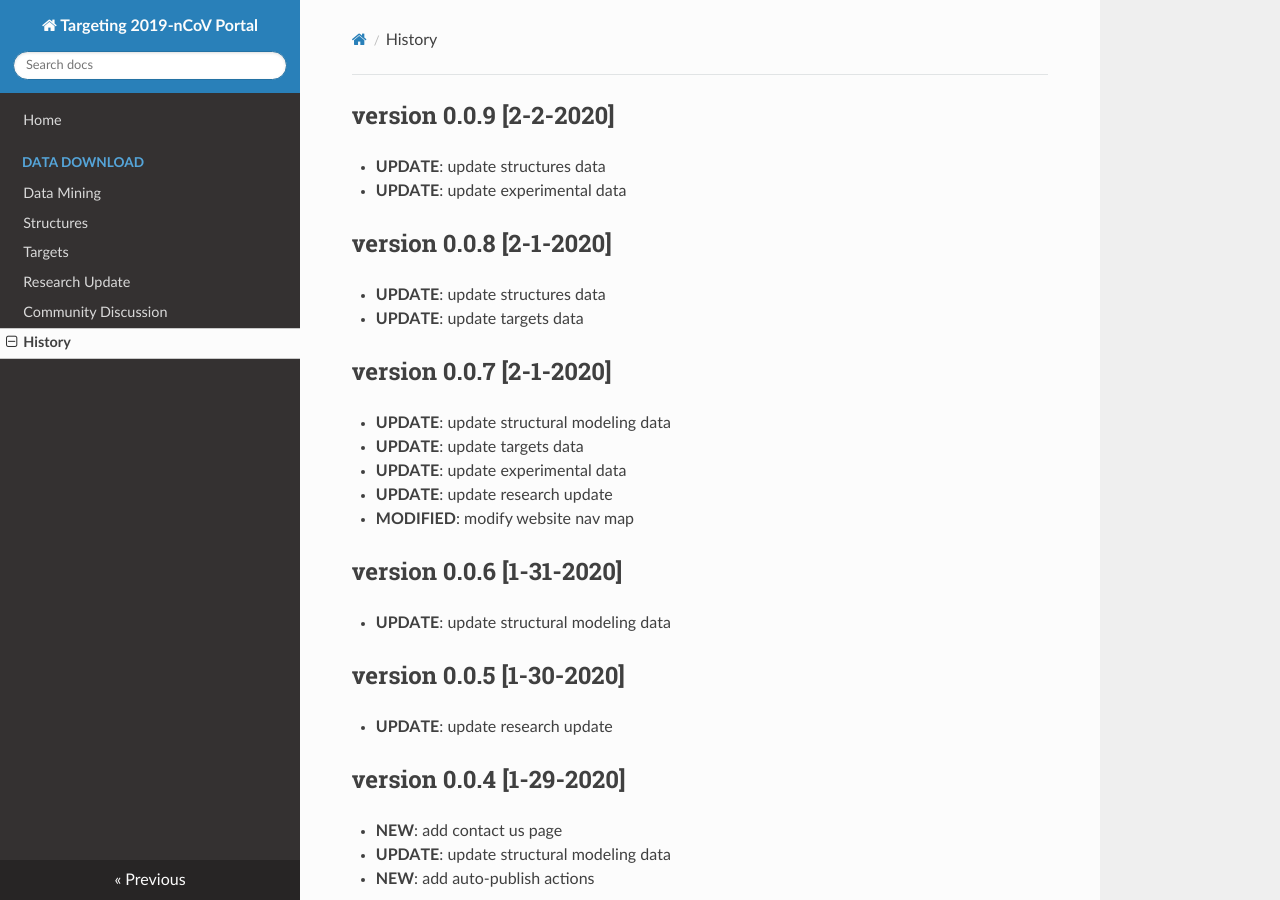
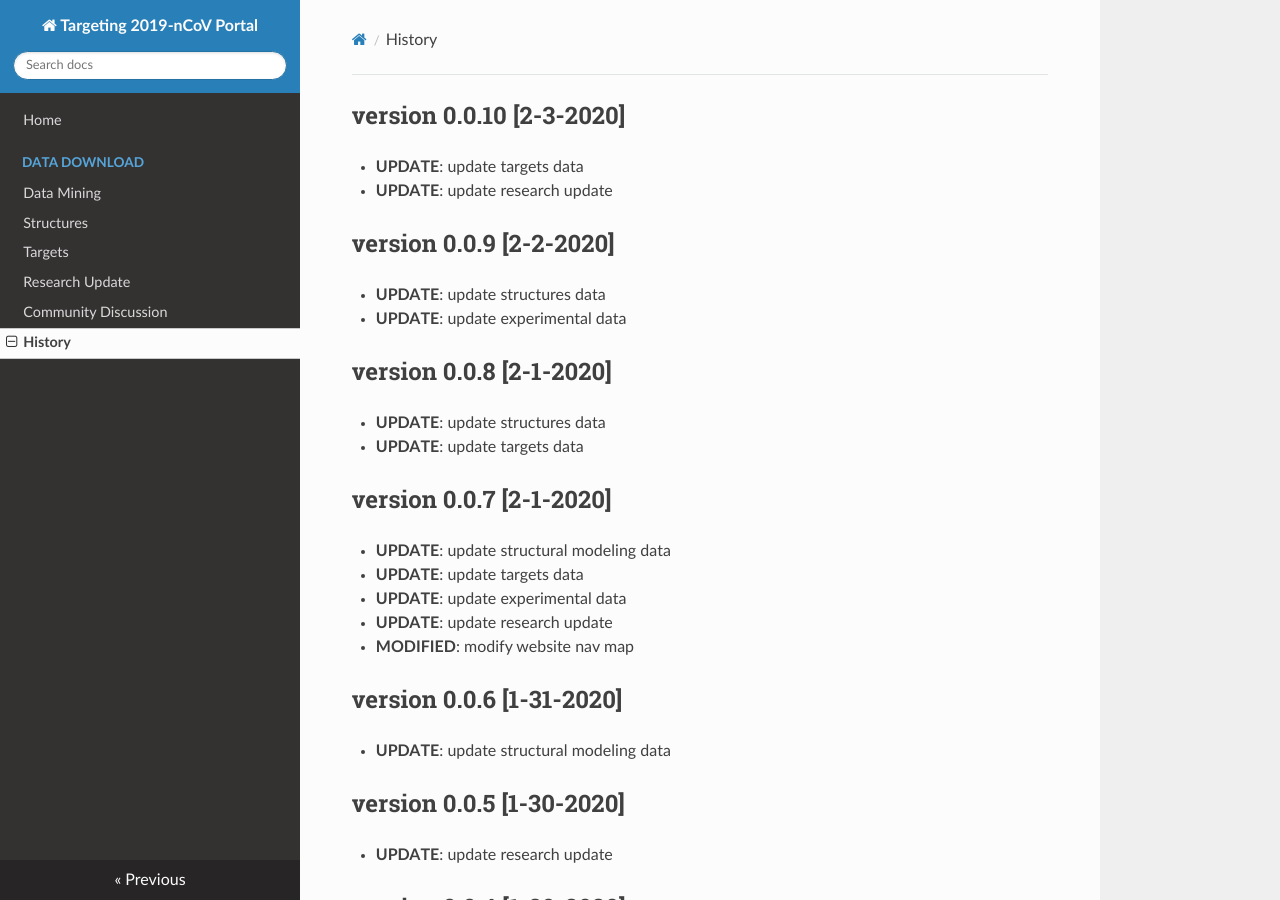
Before and after one commit to GHDDI-AILab/Targeting2019-nCoV, an MkDocs documentation site: the page built from docs/history.md, in a window 1280 px wide and 900 px high. Built offline with MkDocs 1.6.1, drawn with Linux system fonts in a browser that asks for light colours; nearby versions of some CDN libraries.

Commit message:
update history.md

```diff
--- a/docs/history.md
+++ b/docs/history.md
@@ -1,3 +1,7 @@
+## version 0.0.10 [2-3-2020]
+* **UPDATE**: update targets data
+* **UPDATE**: update research update
+
 ## version 0.0.9 [2-2-2020]
 * **UPDATE**: update structures data
 * **UPDATE**: update experimental data
```
